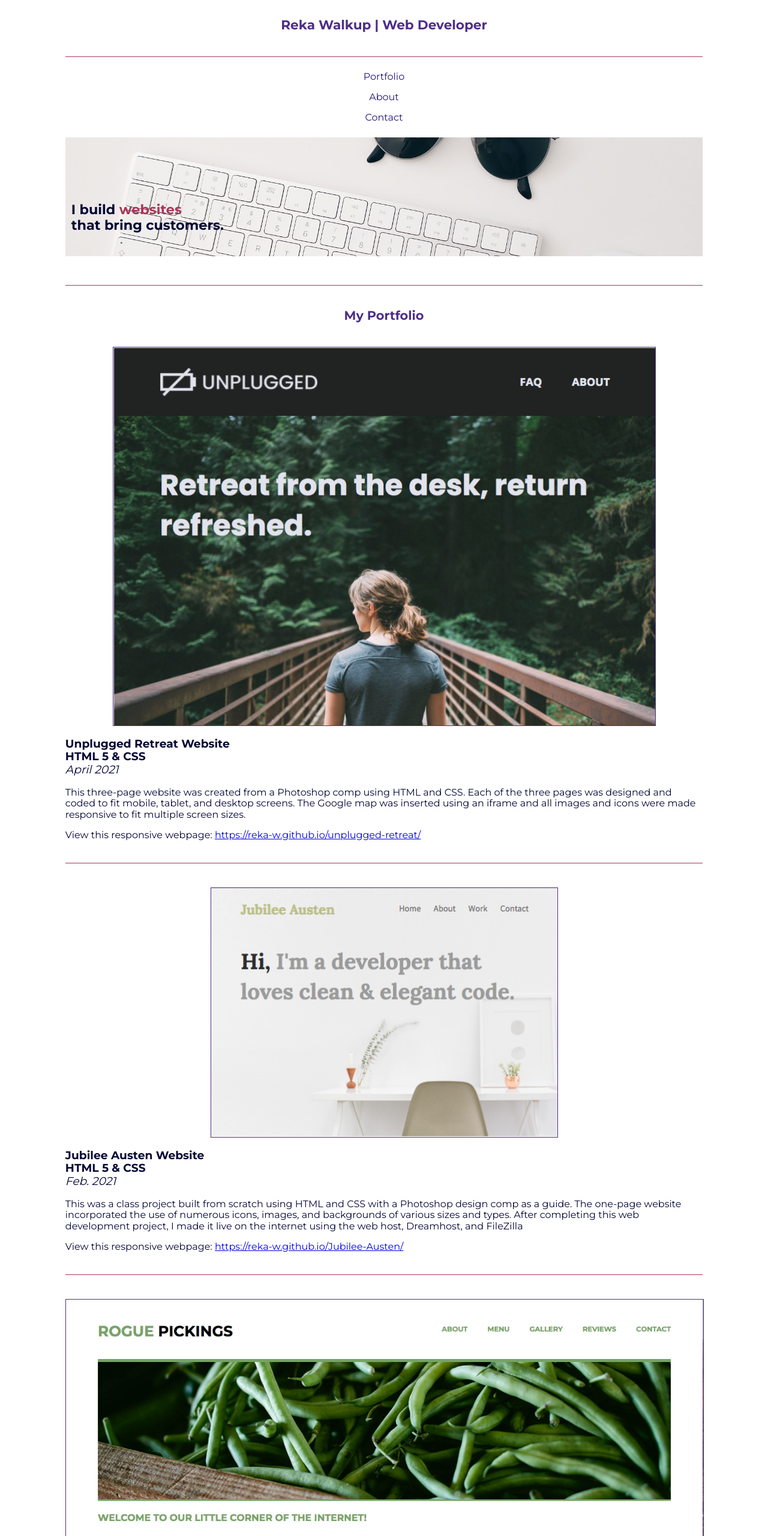
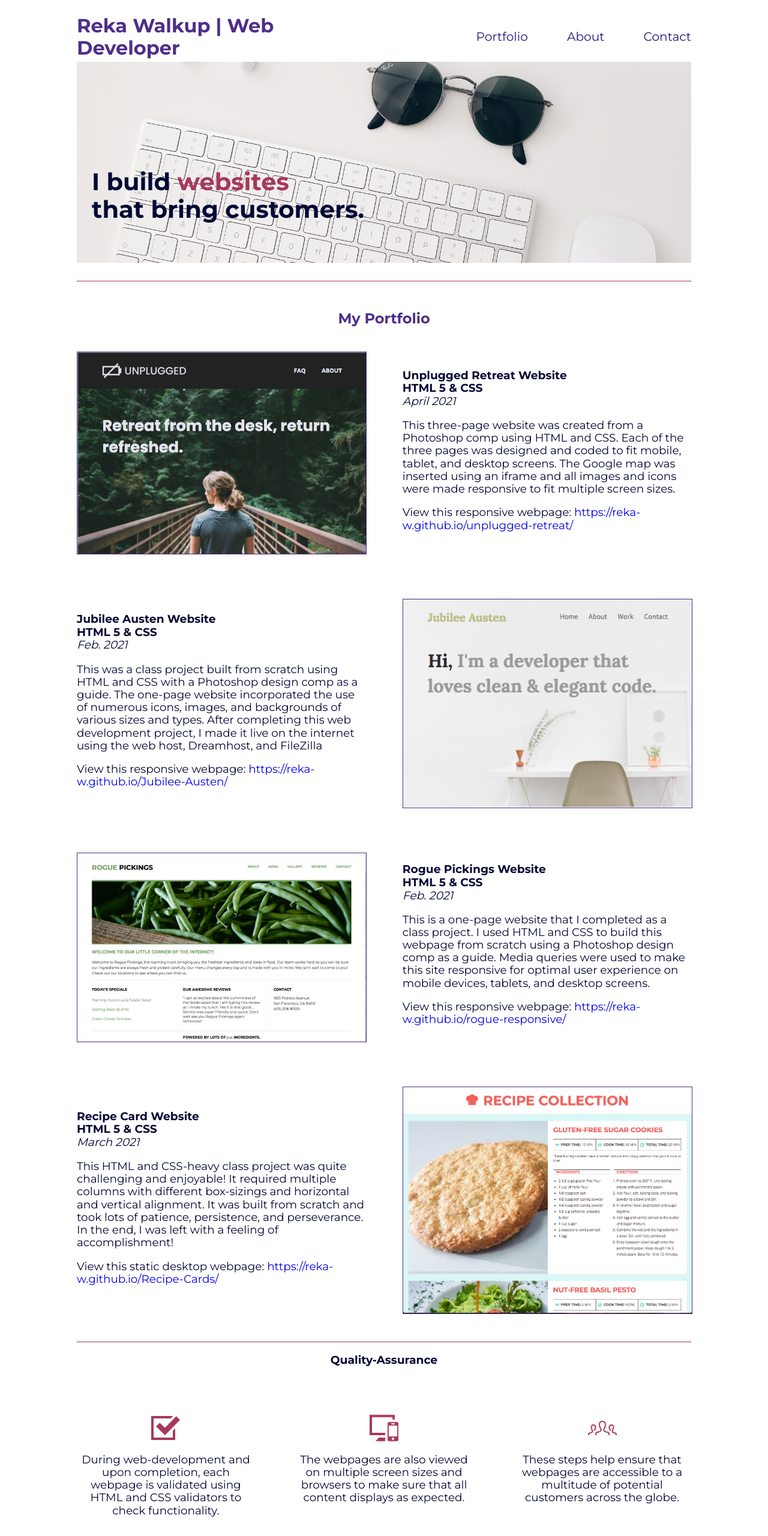
Before and after one commit to Reka-W/responsive-portfolio-website, a website built with Parcel: page index.html in a window 1280 px wide. Shown: the top 2560 px of the page at 60% size. Built offline with nearby package versions, Linux system fonts and the light colour scheme.

Commit message:
Added tablet and desktop layouts

```diff
--- a/css/main.css
+++ b/css/main.css
@@ -100,7 +100,6 @@ textarea {
       font-family: 'Montserrat', sans-serif;
       font-size: 1em;
       background-color: #ffffff;
-
    }
 
    header,
@@ -126,6 +125,10 @@ textarea {
      font-size: 1.3em;
    }
 
+   p a {
+    text-decoration: none;
+   }
+
    /***** Header *****/
 
    .container-wrapper {
@@ -140,18 +143,21 @@ textarea {
 
    .header-divider {
     width: 100%;
-    height: 1px;
+    height: .07em;
     background: rgb(97, 9, 9);
   }
 
    .title {
+    border-bottom: #A83858 solid .07em;
+    color: #4E2E8A;
+    margin: 0;
+    padding-bottom: .9em;
     width: 100%;
-    color: #4E2E8A;
-    margin: 15px 5px 5px 5px;
    }
 
-   .title h1 {
-     font-size: 1.35em;
+  h1 {
+     font-size: 1.3em;
+     /* margin-bottom: 0; */
      text-align: center;
    }
 
@@ -163,7 +169,7 @@ textarea {
    nav ul {
      list-style: none;
      text-align: center;
-    padding: 0;
+      padding: 0;
    }
 
    nav ul li {
@@ -176,27 +182,20 @@ textarea {
 
    }
 
-   header .container-wrapper {
-    border-top: #A83858 solid 1px;
-    border-bottom: #A83858 solid 1px;
-    padding-bottom: 3em;
-   }
-
-
    .hero {
      background: url("../img/ramiro-mendes-CjS3QsRuxnE-unsplash.jpg");
       background-size: cover;
       background-position: center;
       background-repeat: no-repeat;
-      padding: 90px 0 20px 0;
+      padding: 4.625em 0 1.25em 0;
       display: flex;
       justify-content: flex-start;
       align-items: flex-end;
-      width: 100%;
+      width: 90%;
    }
 
     .hero h2 {
-      margin-left: 10px;
+      margin-left: .625em;
       font-size: 1.4em;
     }
 
@@ -205,7 +204,7 @@ textarea {
     }
 
 
-/****** Work Section ********/
+/****** Portfolio Section ********/
 
 #portfolio h2,
 #about h2,
@@ -213,8 +212,14 @@ textarea {
   color:#4E2E8A;
 }
 
+#portfolio .container-wrapper {
+  border-top: #A83858 solid .07em;
+  margin-top: 1.875em;
+}
+
 #portfolio h2 {
   margin-bottom: 0;
+  margin-top: 2em;
 }
 
 figure {
@@ -224,8 +229,8 @@ figure {
 }
 
 .port-desc{
-  padding-bottom: 20px;
-  border-bottom: #A83858 solid 1px;
+  padding-bottom: 1.25em;
+  border-bottom: #A83858 solid .07em;
 }
 
 
@@ -236,23 +241,53 @@ figure {
 }
 
 #portfolio img {
-  margin-top: 10px;
-  border: 1px solid #4E2E8A;
+  margin-top: .625em;
+  border: .07em solid #4E2E8A;
 }
 
 .port-pic {
-  margin-top: 30px;
+  margin-top: 1.875em;
 }
 
 .assurance {
   margin: .875em 0;
 }
 
+.assurance .container-wrapper {
+  display: flex;
+  justify-content: center;
+  align-items: center;
+  width: 100%;
+}
+
+.assurance h3 {
+  text-align: center;
+}
+
+.third {
+  text-align: center;
+}
+#portfolio .assurance .container-wrapper {
+  border-top: none;
+}
+
+#portfolio .assurance img {
+  border: none;
+  margin-top: 1em;
+  width: 20%;
+}
+
+
+
 /****** About Me Section ********/
 
 #about {
-  padding: 10px 0 20px 0;
+  padding: .625em 0 1.25em 0;
   background: #40BFBF;
+}
+
+#about .container-wrapper {
+  margin-top: 0;
 }
 
 #about h2 {
@@ -260,6 +295,10 @@ figure {
   text-align: center;
 }
 
+#about figure {
+  margin: 1em 0;
+  width: 60%;
+}
 
 /****** Footer Section ********/
 
@@ -274,7 +313,7 @@ figure {
 
 .contact-info {
   text-align: center;
-  margin-bottom: 15px;
+  margin-bottom: .9375em;
 }
 
 .contact-info a {
@@ -287,11 +326,12 @@ figure {
   justify-content: center;
   align-items: center;
   flex-flow: column wrap;
-  width: 40%;
+  width: 50%;
 }
 
 .social figure {
   justify-content: space-around;
+  width: 75%;
 }
 
 .social a {
@@ -321,12 +361,80 @@ background: #4E2E8A;
   width: 83%;
 }
 
+h1 {
+  font-size: 1.7em;
+  padding-top: .4em;
+}
+
+h2 {
+  font-size: 1.5em;
+}
+
+p {
+  font-size: 1.15em;
+}
+
+nav {
+  font-size: 1.26em;
+}
+
+.hero {
+  padding: 9em 0 2em 0;
+  width: 83%;
+}
+
+.hero h2 {
+  font-size: 2.5em;
+}
+
+.assurance .container-wrapper {
+  width: 100%;
+  flex-flow: row wrap;
+  justify-content: space-between;
+  align-items: flex-start;
+}
+
+.third {
+  text-align: center;
+  width: 29%;
+}
+
+/* .assurance figure {
+  border: none;
+  width: 50%;
+
+} */
+
+/* .borders {
+  border-left: #a83858 solid .07em;
+  border-right: #a83858 solid .07em;
+} */
+
+#about .container-wrapper {
+  flex-flow: row-reverse wrap;
+  justify-content: space-between;
+  align-items: center;
+}
+
 #about figure {
   margin: 2em 0;
   width: 40%;
 }
 
+.bio {
+  width: 50%;
+}
 
+.bio p {
+  width: 100%;
+}
+
+#contact .container-wrapper {
+  flex-flow: row wrap;
+  justify-content: space-around;
+  align-items: baseline;
+  width: 80%;
+}
 
 #contact h2 {
   text-align: center;
@@ -337,30 +445,87 @@ background: #4E2E8A;
   width: 20%;
 }
 
+.social figure {
+  width: 100%;
+}
+
 .social a {
   width: 20%;
 }
+
+.copyright {
+  text-align: center;
+  width: 100%;
 }
-/* =================== Tablet Styles ================== */
+
+}
+/* =================== Desktop Styles ================== */
 @media only screen and (min-width: 1200px) {
   /* ======================================================== */
 
-  #about .container-wrapper {
-    flex-flow: row wrap;
+  .container-wrapper {
+    width: 80%;
   }
 
+header .container-wrapper {
+  display: flex;
+  justify-content: space-between;
+  align-items: center;
+  flex-flow: row wrap;
+}
 
+.title {
+  border-bottom: none;
+  padding: 0;
+  text-align: left;
+  width: 45%;
+}
 
-  .bio {
-    width: 45%;
+.heading {
+  width: 35%;
+}
+
+ul {
+  align-items: center;
+  display: flex;
+  flex-flow: row wrap;
+  justify-content: space-between;
+}
+
+.hero {
+  width: 80%;
+}
+
+  article {
+    display: flex;
+    justify-content: space-between;
+    align-items: center;
+    flex-flow: row wrap;
+    padding: 2em 0 2em 0;
   }
 
-  #contact .container-wrapper {
-    flex-flow: row wrap;
-    justify-content: space-around;
-    align-items: baseline;
-    width: 80%;
+.reverse {
+    flex-direction: row-reverse;
   }
+
+  .port-pic {
+    margin-top: 0;
+    width: 47%;
+  }
+
+  .port-desc {
+    border-bottom: none;
+    padding-bottom: 0;
+    width: 47%;
+  }
+
+.assurance {
+  border-top: .07em solid #A83858;
+}
+
+.assurance .third {
+  justify-content: center;
+}
 
 }
 
--- a/index.html
+++ b/index.html
@@ -3,7 +3,7 @@
 
   <head>
     <meta charset="utf-8">
-    <title></title>
+    <title>Reka Walkup | Web Developer Portfolio</title>
     <meta name="description" content="">
     <meta name="viewport" content="width=device-width, initial-scale=1">
 
@@ -40,11 +40,10 @@
     <script src="https://www.google-analytics.com/analytics.js" async></script>
 
         <header>
-          <div class="title">
-            <h1>Reka Walkup | Web Developer</h1>
-          </div>
+          <div class="container-wrapper">
+            <h1 class="title">Reka Walkup | Web Developer</h1>
 
-          <div class="container-wrapper">
+            <div class="heading">
                 <nav>
                   <ul>
                       <li><a href="#portfolio">portfolio</a></li>
@@ -52,11 +51,11 @@
                       <li><a href="#contact">contact</a></li>
                   </ul>
                 </nav>
-
+            </div>
+          </div>
                 <div class="hero">
                   <h2>I build <span>websites</span> <br>that bring customers.</h2>
                     <!-- <h2>I build beautiful <br>&amp; responsive <span>websites</span>.</h2> -->
-                </div>
                 </div>
         </header>
 
@@ -68,7 +67,7 @@
             <section id="portfolio">
                   <div class="container-wrapper">
                         <h2>My Portfolio</h2>
-
+                        <article>
                             <div class="port-pic">
                               <figure>
                                   <a href="https://reka-w.github.io/unplugged-retreat/" target="_blank">
@@ -85,7 +84,9 @@
                                 <p>View this responsive webpage:
                                 <a href="https://reka-w.github.io/unplugged-retreat/" target="_blank">https://reka-w.github.io/unplugged-retreat/</a></p>
                             </div>
+                      </article>
 
+                      <article class="reverse">
                             <div class="port-pic">
                                 <figure>
                                     <a href="https://reka-w.github.io/Jubilee-Austen/" target="_blank">
@@ -102,7 +103,9 @@
                                 <p>View this responsive webpage:
                                 <a href="https://reka-w.github.io/Jubilee-Austen/" target="_blank">https://reka-w.github.io/Jubilee-Austen/</a></p>
                             </div>
+                      </article>
 
+                      <article>
                             <div class="port-pic">
                                 <figure>
                                     <a href="https://reka-w.github.io/rogue-responsive/" target="_blank">
@@ -119,9 +122,10 @@
                                   <p>View this responsive webpage:
                                   <a href="https://reka-w.github.io/rogue-responsive/" target="_blank">https://reka-w.github.io/rogue-responsive/</a></p>
                             </div>
+                        </article>
 
 
-
+                        <article class="reverse">
                         <div class="port-pic">
                             <figure>
                               <a href="https://reka-w.github.io/Recipe-Cards/" target="_blank">
@@ -139,10 +143,32 @@
                               <p>View this static desktop webpage:
                                 <a href="https://reka-w.github.io/Recipe-Cards/" target="_blank">https://reka-w.github.io/Recipe-Cards/</a></p>
                         </div>
+                        </article>
 
                         <div class="assurance">
                             <h3><strong>Quality-Assurance</strong></h3>
-                          <p>Each webpage is validated using HTML and CSS validators to make certain that it functions properly. The webpages are also viewed on multiple screen sizes and browsers to make sure that all content displays as expected. These quality-assurance steps are taken both during web-development and upon completion of each page to ensure that webpages are accessible to a multitude of potential customers across the globe.</p>
+                            <div class="container-wrapper">
+                                <article class="third">
+                                  <figure>
+                                    <img src="img/check-pink.png" alt="check mark" />
+                                  </figure>
+                                  <p>During web-development and upon completion, each webpage is validated using HTML and CSS validators to check functionality.</p>
+                                </article>
+
+                                <article class="third borders">
+                                  <figure>
+                                    <img src="img/screens-pink.png" alt="picture of a desktop screen and a mobile phone screen" />
+                                  </figure>
+                                  <p>The webpages are also viewed on multiple screen sizes and browsers to make sure that all content displays as expected.</p>
+                                </article>
+
+                                <article class="third">
+                                  <figure>
+                                    <img src="img/customers-pink.png" alt="outline of people" />
+                                  </figure>
+                                  <p> These steps help ensure that webpages are accessible to a multitude of potential customers across the globe.</p>
+                            </article>
+                            </div>
                         </div>
                   </div>
             </section>
@@ -160,7 +186,7 @@
 
                 <div class="bio">
                     <p><strong>Hi! I'm Reka. It's nice to meet you.</strong></p>
-                    <p class="bio">I'm a freelance web developer who builds websites to help small businesses and entrepreneurs expand their customer base and profits. When I'm not coding websites, I'm usually listening to music, reading, or outside enjoying nature. </p>
+                    <p class="bio">I'm a freelance web developer who builds websites to help small businesses and entrepreneurs expand their customer base and profits. When I'm not coding websites, this Navy veteran and former educator can be found listening to music, reading, or outside enjoying nature. </p>
                     <p>Can't wait to work with you!</p>
                 </div>
 
```
Also changed, not shown: img/check-blue.png (added), img/check-pink.png (added), img/customers-blue.png (added), img/customers-pink.png (added), img/screens-blue.png (added), img/screens-pink.png (added). Lines whose indentation alone changed are shown as unchanged.
